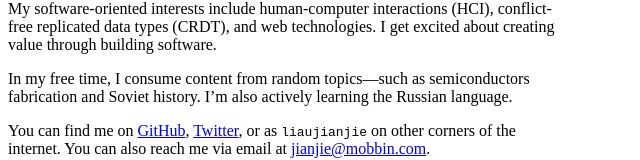
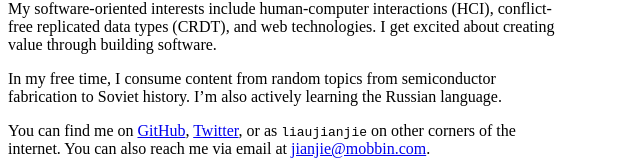
Before and after one commit to liaujianjie/liaujianjie.com, a Next.js app: page / in a window 1280 px wide. Shown: the part 202-362 px from the top of the page, without its empty margins (0-640 px from the left). Built offline with nearby package versions, Linux system fonts and the light colour scheme.

Commit message:
Minor copy tweak

```diff
--- a/pages/index.tsx
+++ b/pages/index.tsx
@@ -36,8 +36,8 @@ const Home: NextPage = () => {
           </p>
 
           <p className="font-medium text-xl mb-4">
-            In my free time, I consume content from random topics—such as semiconductors fabrication
-            and Soviet history. I’m also actively learning the Russian language.
+            In my free time, I consume content from random topics from semiconductor fabrication to
+            Soviet history. I’m also actively learning the Russian language.
           </p>
 
           <p className="font-medium text-xl mb-4">
```
